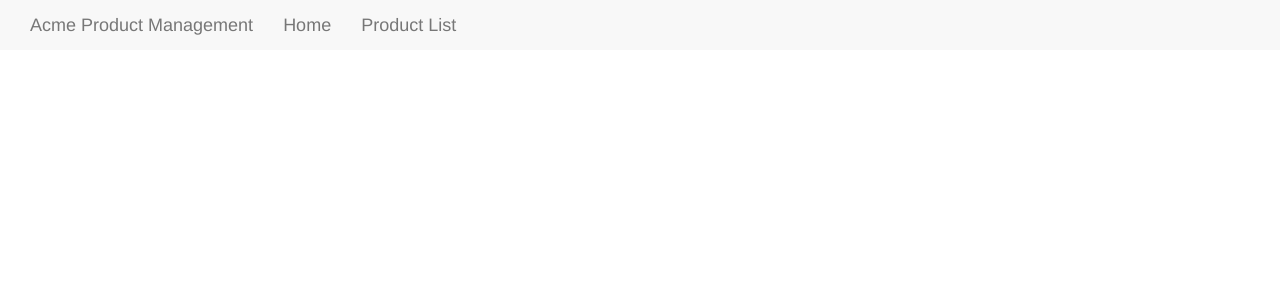
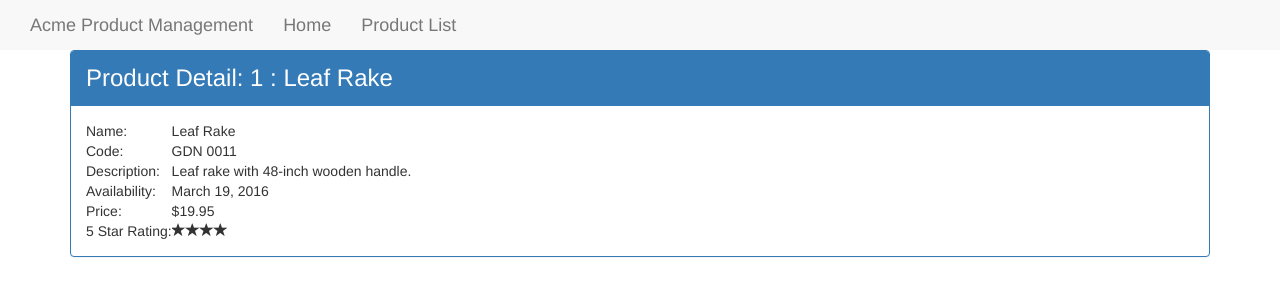
Before and after one commit to dynamicbalaji/Angular-GettingStarted-APM, an Angular app: page /products/1 in a window 1280 px wide. Shown: the top 300 px of the page. Built offline with nearby package versions, Linux system fonts and the light colour scheme.

Commit message:
Passing parameters to a route

```diff
--- a/src/app/products/product-detail.component.html
+++ b/src/app/products/product-detail.component.html
@@ -10,6 +10,36 @@
         For eg, it does not work with ngModel two-way binding.its quiet tedious when we display many properties
       Hence, we are going to use ngIf
     -->
-    {{pageTitle + ":" + product.productName}}
+    {{pageTitle + " : " + product.productName}}
+  </div>
+  <div class="panel-body">
+    <table>
+      <tr>
+        <td>Name:</td>
+        <td>{{product.productName}}</td>
+      </tr>
+      <tr>
+        <td>Code:</td>
+        <td>{{product.productCode | convertToSpaces: '-'}}</td>
+      </tr>
+      <tr>
+        <td>Description:</td>
+        <td>{{product.description}}</td>
+      </tr>
+      <tr>
+        <td>Availability:</td>
+        <td>{{product.releaseDate}}</td>
+      </tr>
+      <tr>
+        <td>Price:</td>
+        <td>{{product.price | currency:'USD':true:'1.2-2'}}</td>
+      </tr>
+      <tr>
+        <td>5 Star Rating:</td>
+        <td>
+          <pm-star [rating]='product.starRating'></pm-star>
+        </td>
+      </tr>
+    </table>
   </div>
 </div>
--- a/src/app/products/product-detail.component.ts
+++ b/src/app/products/product-detail.component.ts
@@ -1,4 +1,5 @@
 import { Component, OnInit } from '@angular/core';
+import { ActivatedRoute } from '@angular/router';
 
 import { IProduct } from './product';
 
@@ -15,9 +16,32 @@ export class ProductDetailComponent implements OnInit {
   pageTitle: string = 'Product Detail';
   product: IProduct;
 
-  constructor() { }
+  constructor(private _route: ActivatedRoute) {
+    /*
+      There are 2 different ways to get the parameter from route.
+      1. Snapshot - if only need to get the initial value of the parameter
+      2. Observable - if parameter will change without leaving the page For eg. If wee had a next button
+          on the product detail page to display the next product, the URL will change to the next
+          product's id so you'd want to use an observable instead.
+    */
+    console.log(this._route.snapshot.paramMap.get('id'));
+  }
 
   ngOnInit() {
+    //The plus in JS shortcut to convert the parameter string to a numeric id
+    let id = +this._route.snapshot.paramMap.get('id');
+    this.pageTitle += `: ${id}`;
+    console.log(this.pageTitle);
+    this.product = {
+      "productId": 1,
+      "productName": "Leaf Rake",
+      "productCode": "GDN-0011",
+      "releaseDate": "March 19, 2016",
+      "description": "Leaf rake with 48-inch wooden handle.",
+      "price": 19.95,
+      "starRating": 3.2,
+      "imageUrl": "http://openclipart.org/image/300px/svg_to_png/26215/Anonymous_Leaf_Rake.png"
+    };
   }
 
 }
--- a/src/app/products/product-list.component.html
+++ b/src/app/products/product-list.component.html
@@ -69,7 +69,10 @@
                                  [style.width.px]='imageWidth'
                                  [style.margin.px]='imageMargin'/>
                         </td>
-                        <td>{{product.productName}}</td>
+                        <td>
+                            <!--Passing parameters to route-->
+                            <a [routerLink]="['/products', product.productId]">{{product.productName}}</a>
+                        </td>
                         <td>{{product.productCode | convertToSpaces: '-'}}</td>
                         <td>{{product.releaseDate}}</td>
                         <!--
```
